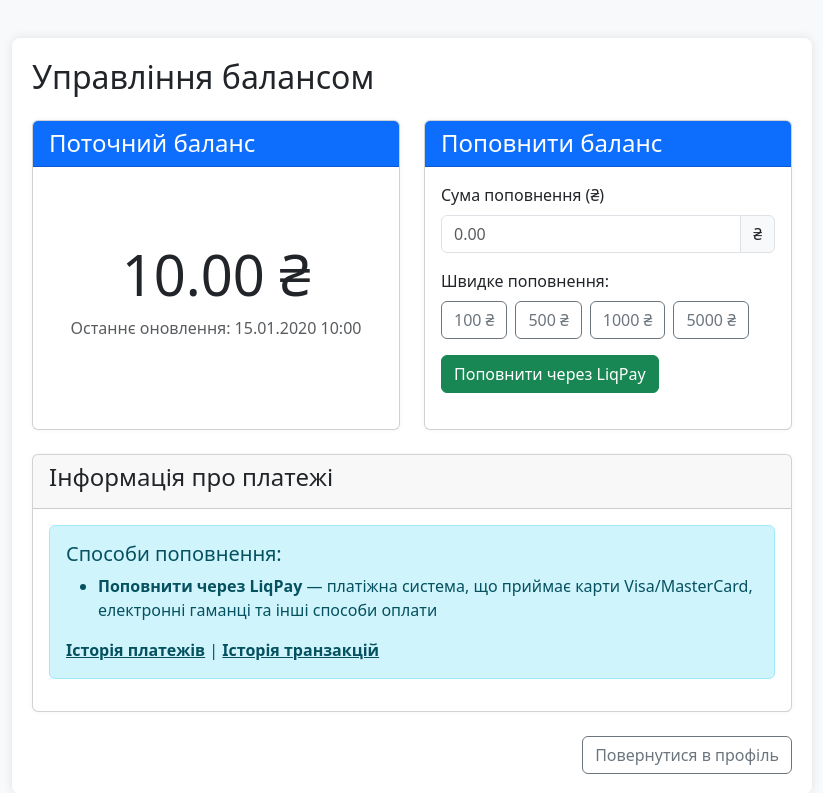
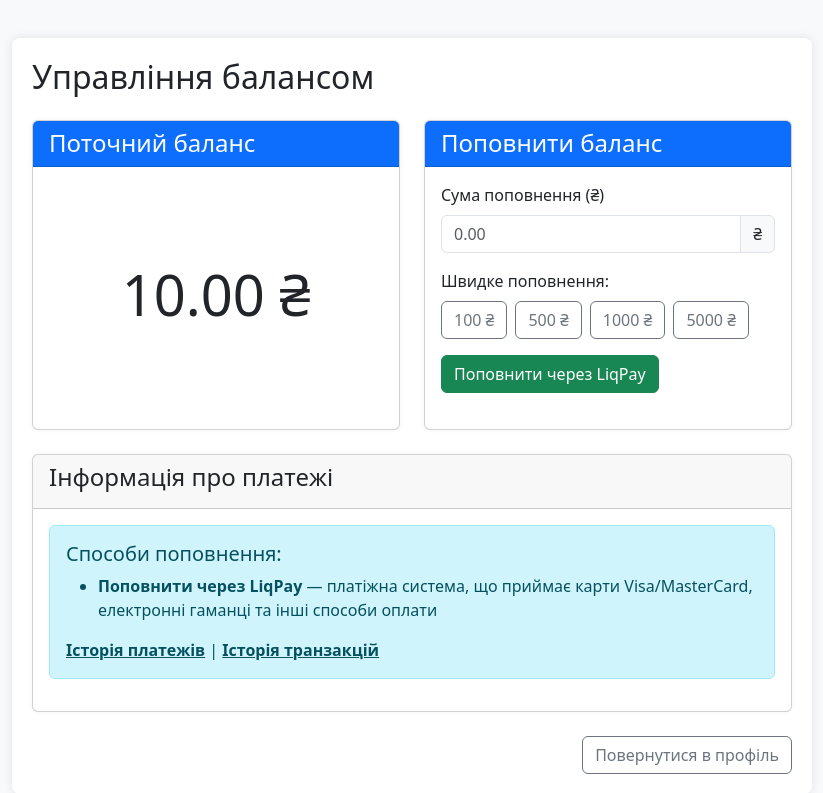
Before and after one commit to Raigester/mycarshare, a Django app: template users/templates/balance.html in a window 1280 px wide. Shown: the part 56-849 px from the top of the page, without its empty margins (228-1051 px from the left). Run offline with Django 3.2, Linux system fonts and the light colour scheme; the template is opened without the code that fills it: most values are stand-ins (such as "Sample title", 1, 10 or a date in 2020).

Commit message:
fix: Remove last updated timestamp from payment detail and balance templates

```diff
--- a/payments/templates/payment_detail.html
+++ b/payments/templates/payment_detail.html
@@ -15,7 +15,6 @@
                 <div class="col-md-6">
                     <p><strong>Номер платежу:</strong> {{ payment.id }}</p>
                     <p><strong>Дата створення:</strong> {{ payment.created_at|date:"d.m.Y H:i" }}</p>
-                    <p><strong>Останнє оновлення:</strong> {{ payment.updated_at|date:"d.m.Y H:i" }}</p>
                     <p><strong>Користувач:</strong> {{ payment.user.username }}</p>
                 </div>
                 <div class="col-md-6">
--- a/users/templates/balance.html
+++ b/users/templates/balance.html
@@ -15,7 +15,6 @@
                 <div class="card-body">
                     <div class="d-flex align-items-center justify-content-center flex-column h-100">
                         <h1 class="display-4">{{ balance.amount|floatformat:2 }} ₴</h1>
-                        <p class="text-muted">Останнє оновлення: {{ balance.last_updated|date:"d.m.Y H:i" }}</p>
                     </div>
                 </div>
             </div>
```
